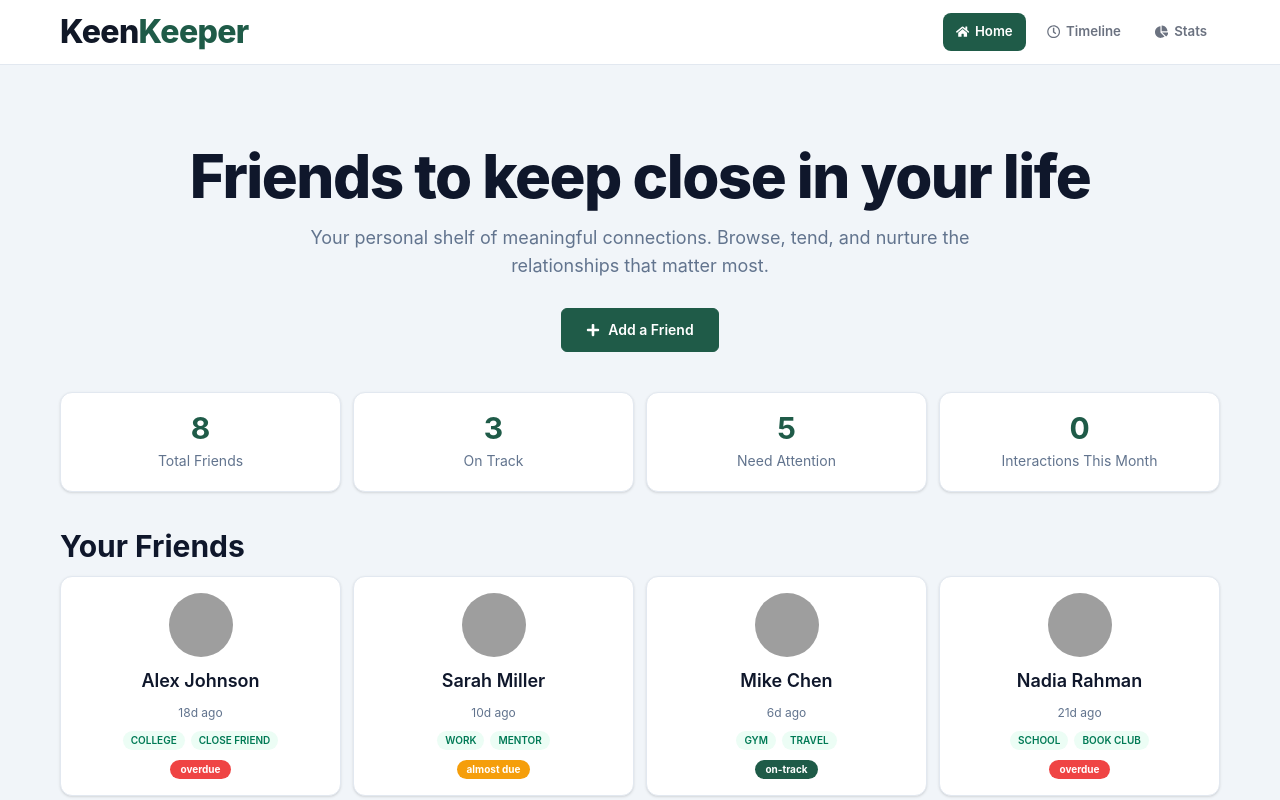
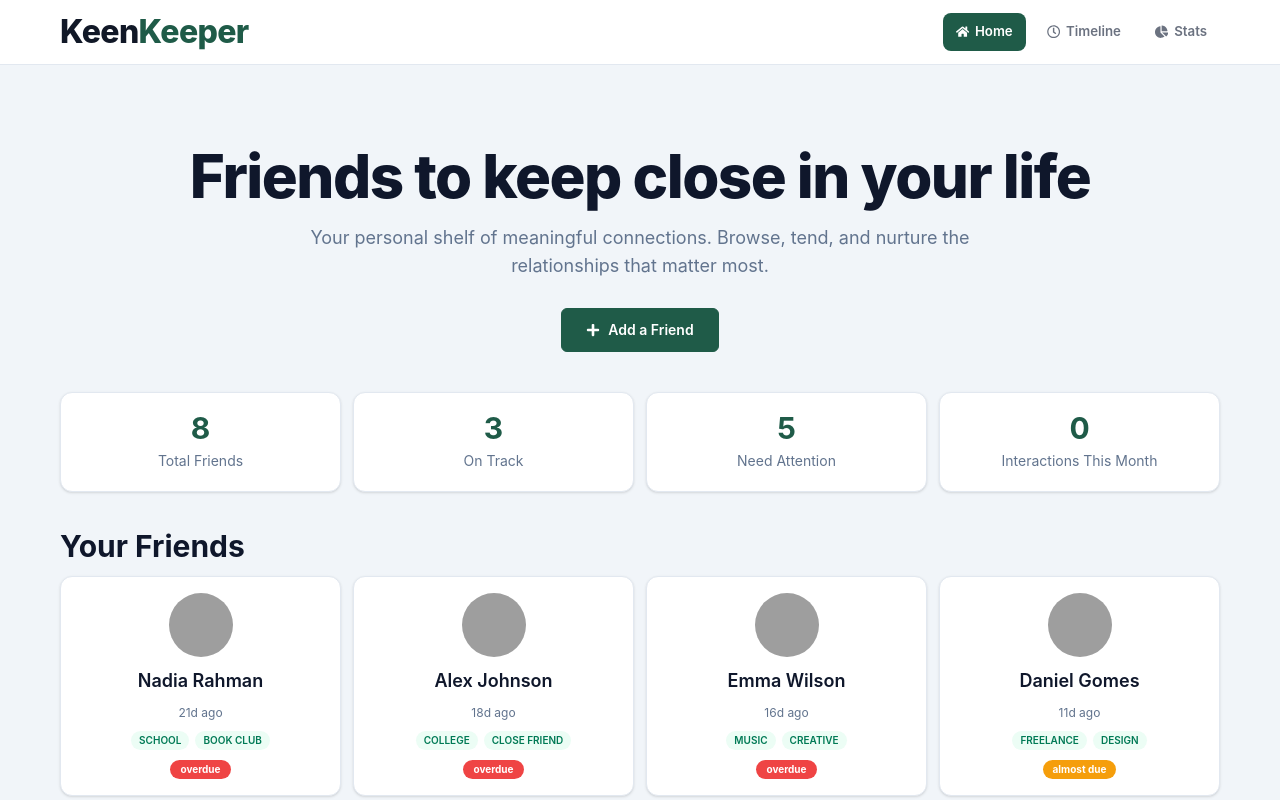
Before and after one commit to Rumman954/7th-Assignment, a React (Vite) app: page / in a window 1280 px wide. Shown: the top 800 px of the page. Built offline with nearby package versions, Linux system fonts and the light colour scheme; grey boxes are pictures that could not be loaded.

Commit message:
friends status sorting

```diff
--- a/src/pages/HomePage.jsx
+++ b/src/pages/HomePage.jsx
@@ -1,7 +1,14 @@
+import { useMemo } from 'react'
 import { FaPlus } from 'react-icons/fa'
 import { Link } from 'react-router-dom'
 import { useApp } from '../state/useApp.js'
 import { statusClass } from '../utils.js'
+
+const statusPriority = {
+  overdue: 0,
+  'almost due': 1,
+  'on-track': 2,
+}
 
 function SummaryCards({ friends, timeline }) {
   const overdue = friends.filter((f) => f.status === 'overdue').length
@@ -58,7 +65,15 @@ function FriendCard({ friend }) {
 
 export function HomePage() {
   const { friends, timeline, loading } = useApp()
-
+  const sortedFriends = useMemo(() => {
+    return [...friends].sort((a, b) => {
+      const aPriority = statusPriority[a.status] ?? Number.MAX_SAFE_INTEGER
+      const bPriority = statusPriority[b.status] ?? Number.MAX_SAFE_INTEGER
+      const priorityDiff = aPriority - bPriority
+      if (priorityDiff !== 0) return priorityDiff
+      return b.days_since_contact - a.days_since_contact
+    })
+  }, [friends])
   return (
     <div className="py-14 md:py-20">
       <section className="mx-auto max-w-5xl px-4 text-center">
@@ -92,7 +107,7 @@ export function HomePage() {
             </section>
           ) : (
             <section className="grid grid-cols-1 gap-3 md:grid-cols-2 lg:grid-cols-4">
-              {friends.map((friend) => (
+              {sortedFriends.map((friend) => (
                 <FriendCard key={friend.id} friend={friend} />
               ))}
             </section>
```
